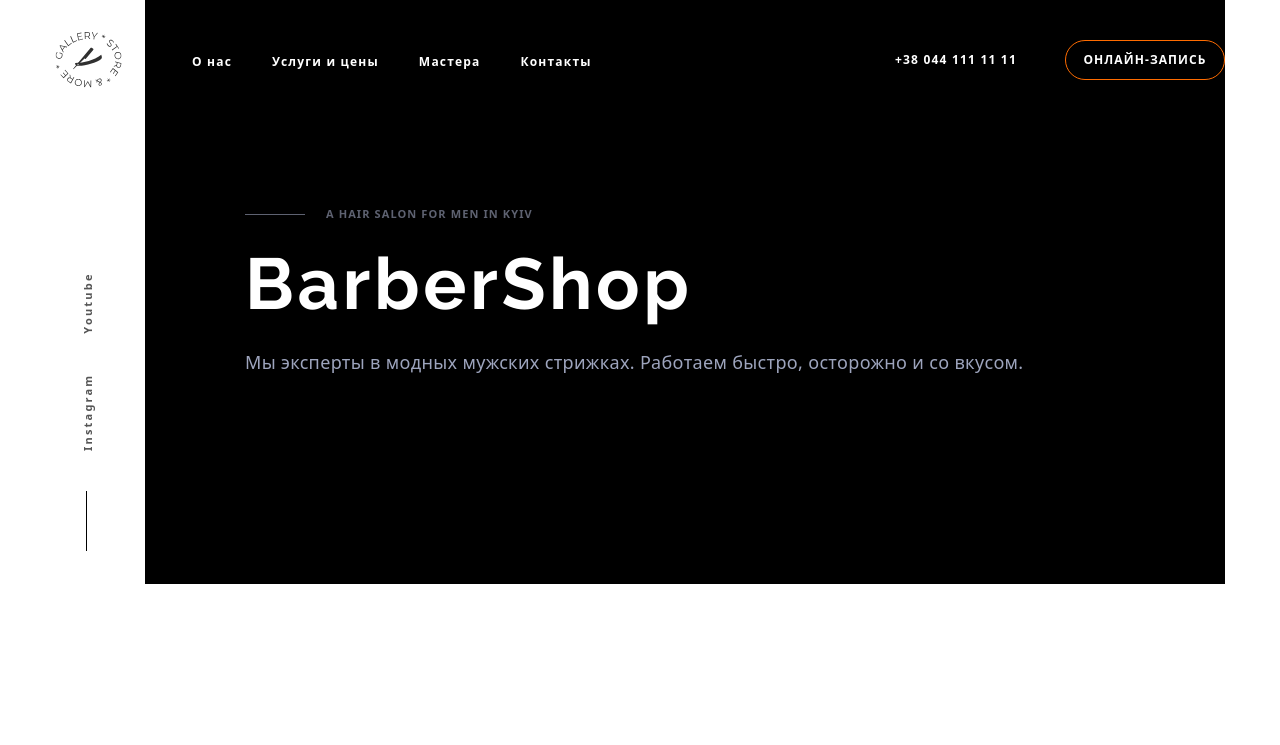
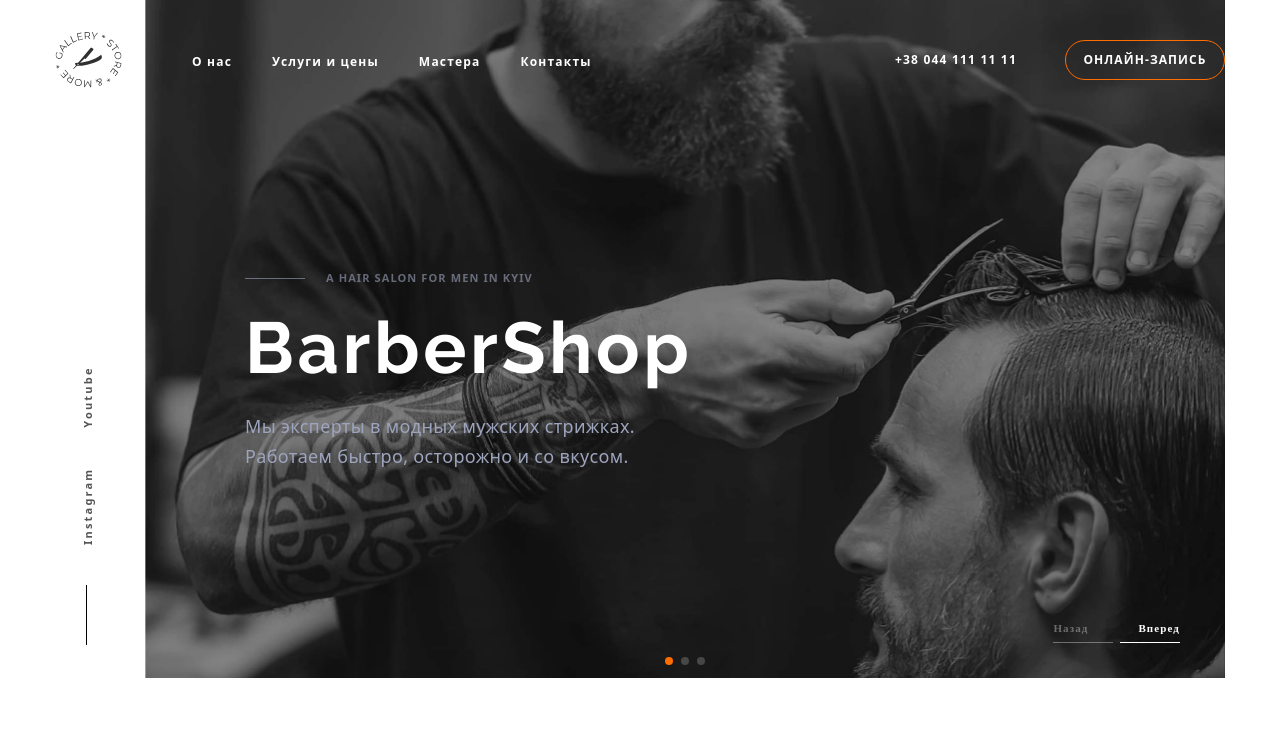
Before and after one commit to Vi7ality/Barbershop, a plain HTML site: page index.html in a window 1280 px wide. Shown: the top 745 px of the page. Drawn offline with nearby package versions, Linux system fonts and the light colour scheme.

Commit message:
Slider added

```diff
--- a/css/styles.css
+++ b/css/styles.css
@@ -133,6 +133,7 @@ body {
 
     position: absolute;
     width: 100%;
+    z-index: 9;
 
     /* background-color: grey; */
 }
@@ -159,7 +160,7 @@ body {
 }
 
 .header-item:not(:last-child) {
-margin-right: 40px;
+    margin-right: 40px;
 }
 
 .header-link, .header-tel {
@@ -243,7 +244,9 @@ color: var(--accent-color);
 }
 
 .hero-content{
+    position: relative;
     padding: 207px 100px;
+    padding: 271px 449px 207px 100px;
 
     background-color: black;
     /* background-image: url(../images/hero-background.jpg); */
@@ -257,7 +260,113 @@ color: var(--accent-color);
     flex-grow: 1;
 }
 
+/* SLIDER!!!! */
+.swiper {
+    position: absolute;
+    top: 0;
+    left: 0;
+    width: 100%;
+    height: 100%;
+}
 
+.swiper-slide {
+    background-position: center;
+    background-size: cover;
+}
+
+.swiper-slide img {
+    display: inline-block;
+    width: 100%;
+    height: 100%;
+}
+
+.swiper-buttons {
+    display: flex;
+    position: absolute;
+
+    right: 45px;
+    bottom: 35px;
+}
+
+.swiper-button-next {
+
+    width: auto;
+    height: auto;
+    position: static;
+    padding-bottom: 8px;
+    justify-content: flex-end;
+
+
+    color: var(--main-title-color);
+
+    font-family: 'Open Sans';
+    font-style: normal;
+    font-weight: 600;
+    font-size: 11px;
+    line-height: calc(15/11);
+
+    letter-spacing: 0.1em;
+}
+
+.swiper-button-next::after {
+    content: '';
+    right: 0;
+    position: absolute;
+    bottom: 0;
+    display: flex;
+    justify-content: flex-start;
+    width: 60px;
+    height: 1px;
+    background-color: var(--main-title-color);
+
+}
+.swiper-button-prev {
+    margin-right: 25px;
+    padding-bottom: 8px;
+
+
+    width: 60px;
+    height: auto;
+    position: static;
+    color: var(--main-title-color);
+    justify-content: flex-start;
+
+    font-family: 'Open Sans';
+    font-style: normal;
+    font-weight: 600;
+    font-size: 11px;
+    line-height: calc(15/11);
+
+    letter-spacing: 0.1em;
+
+}
+
+.swiper-button-prev::after {
+    content: '';
+    position: absolute;
+    bottom: 0;
+    left: 0;
+    display: flex;
+    justify-content: flex-end;
+    width: 60px;
+    height: 1px;
+    background-color: var(--main-title-color);
+
+}
+
+.swiper-pagination-bullet {
+    background-color: var(--main-title-color);
+}
+.swiper-pagination-bullet-active {
+    background-color: var(--accent-color);
+}
+
+
+
+.hero-main {
+    position: relative;
+    z-index: 9;
+}
 .hero-subtitle {
     color: var(--subtitle-color);
 }
@@ -276,6 +385,8 @@ color: var(--accent-color);
     font-size: 18px;
     line-height: 1.67;
     color: var(--main-text-color);
+    /* margin-right: 574px; */
+    max-width: 400px;
 }
 
 /* ======ABOUT======= */
@@ -680,8 +791,33 @@ color: var(--accent-color);
 }
 
 .register-title {
+    margin-bottom: 44px;
+
     color: var(--main-title-color);
 
+}
+
+.register-form {
+    position: relative;
+}
+
+.register-label {
+    color: var(--main-title-color);
+    position: absolute;
+    bottom: 8px;
+    left: 0;
+}
+
+.register-input {
+    background-color: transparent;
+    border: none;
+    border-bottom: 1px solid var(--main-title-color);
+    color: var(--main-title-color);
+}
+
+.register-input:focus .register-label,
+ {
+    transform: translateY(100%);
 }
 
 /* =======CONTACTS======== */
--- a/index.html
+++ b/index.html
@@ -10,10 +10,12 @@
     <link rel="preconnect" href="https://fonts.gstatic.com" crossorigin>
     <link href="https://fonts.googleapis.com/css2?family=Open+Sans:wght@400;600;700&family=Raleway:wght@700&display=swap"
         rel="stylesheet">
+    <link rel="stylesheet" href="https://unpkg.com/swiper/swiper-bundle.min.css" />
     <link rel="stylesheet" href="./css/styles.css">
     <link rel="stylesheet" href="https://cdnjs.cloudflare.com/ajax/libs/modern-normalize/1.1.0/modern-normalize.min.css"
         integrity="sha512-wpPYUAdjBVSE4KJnH1VR1HeZfpl1ub8YT/NKx4PuQ5NmX2tKuGu6U/JRp5y+Y8XG2tV+wKQpNHVUX03MfMFn9Q=="
         crossorigin="anonymous" referrerpolicy="no-referrer" />
+
 </head>
 <body>
     <header class="header">
@@ -46,10 +48,35 @@
                     </ul>
                 </div>
                 <div class="hero-content">
-                    <p lang="en" class="hero-subtitle subtitle">A hair salon for men in Kyiv</p>
-                    <h1 lang="en" class="hero-title title">BarberShop</h1>
-                    <p class="hero-text">Мы эксперты в модных мужских стрижках.
-                        Работаем быстро, осторожно и со вкусом.</p>
+                    <div class="hero-main">
+                        <p lang="en" class="hero-subtitle subtitle">A hair salon for men in Kyiv</p>
+                        <h1 lang="en" class="hero-title title">BarberShop</h1>
+                        <p class="hero-text">Мы эксперты в модных мужских стрижках.
+                            Работаем быстро, осторожно и со вкусом.</p>
+                    </div>
+
+                    <div class="swiper mySwiper">
+                        <div class="swiper-wrapper">
+                            <div class="swiper-slide">
+                                <img src="./images/slider-1.jpg" />
+                            </div>
+                            <div class="swiper-slide">
+                                <img src="./images/slider-2.jpg" />
+                            </div>
+                            <div class="swiper-slide">
+                                <img src="./images/slider-3.jpg" />
+                            </div>
+
+                        </div>
+
+
+                        <div class="swiper-buttons">
+                            <div class="swiper-button-prev">Назад</div>
+                            <div class="swiper-button-next">Вперед</div>
+                        </div>
+
+                        <div class="swiper-pagination"></div>
+                    </div>
                 </div>
 
 
@@ -337,8 +364,13 @@
         <div class="contacts-wrap">
             <div class="container">
                 <section class="register">
-
                     <h2 class="register-title title">Онлайн-запись</h2>
+                    <form class="register-form">
+                        <label class="register-field">
+                            <input class="register-input" type="text" name="username" required placeholder=" ">
+                            <p class="register-label">Имя*</p>
+                        </label>
+                    </form>
 
 
                 </section>
@@ -379,5 +411,25 @@
         </div>
 
     </footer>
+
+    <!-- Swiper JS -->
+    <script src="https://unpkg.com/swiper/swiper-bundle.min.js"></script>
+
+    <!-- Initialize Swiper -->
+    <script>
+        var swiper = new Swiper(".mySwiper", {
+            spaceBetween: 30,
+            effect: "fade",
+            navigation: {
+                nextEl: ".swiper-button-next",
+                prevEl: ".swiper-button-prev",
+            },
+            // loop: true,
+            pagination: {
+                el: ".swiper-pagination",
+                clickable: true,
+            },
+        });
+    </script>
 </body>
 </html>
```
Also changed, not shown: images/slider-1.jpg (added), images/slider-2.jpg (added), images/slider-3.jpg (added).
